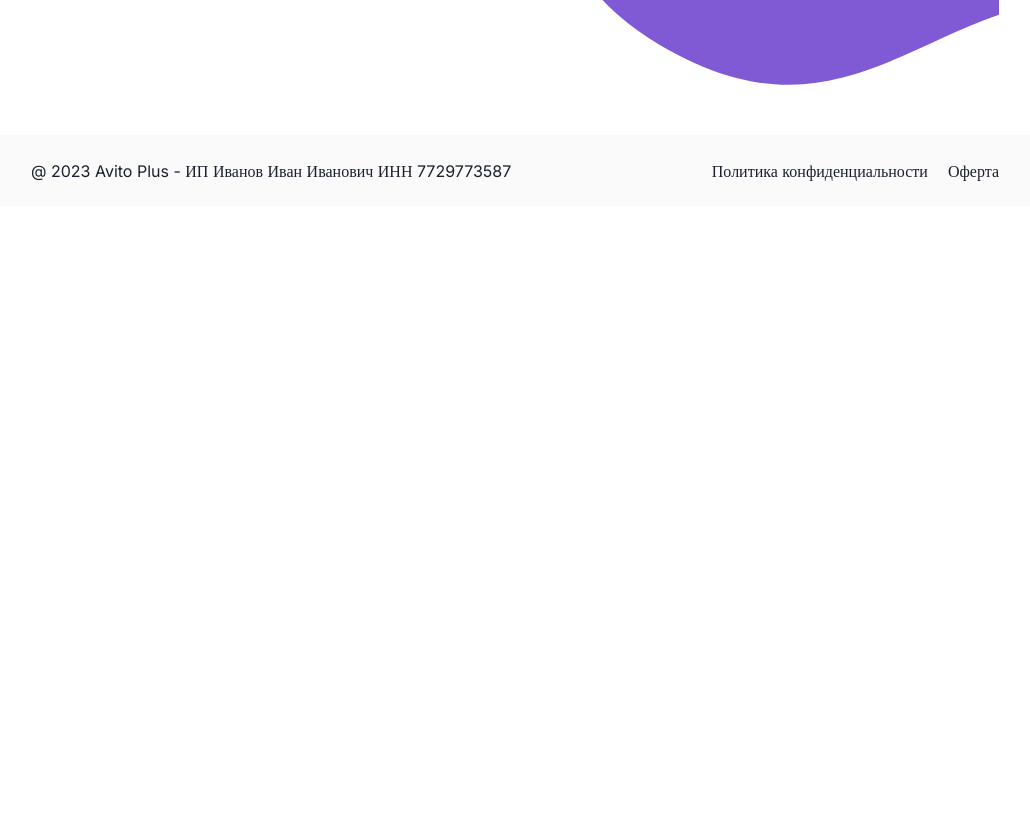
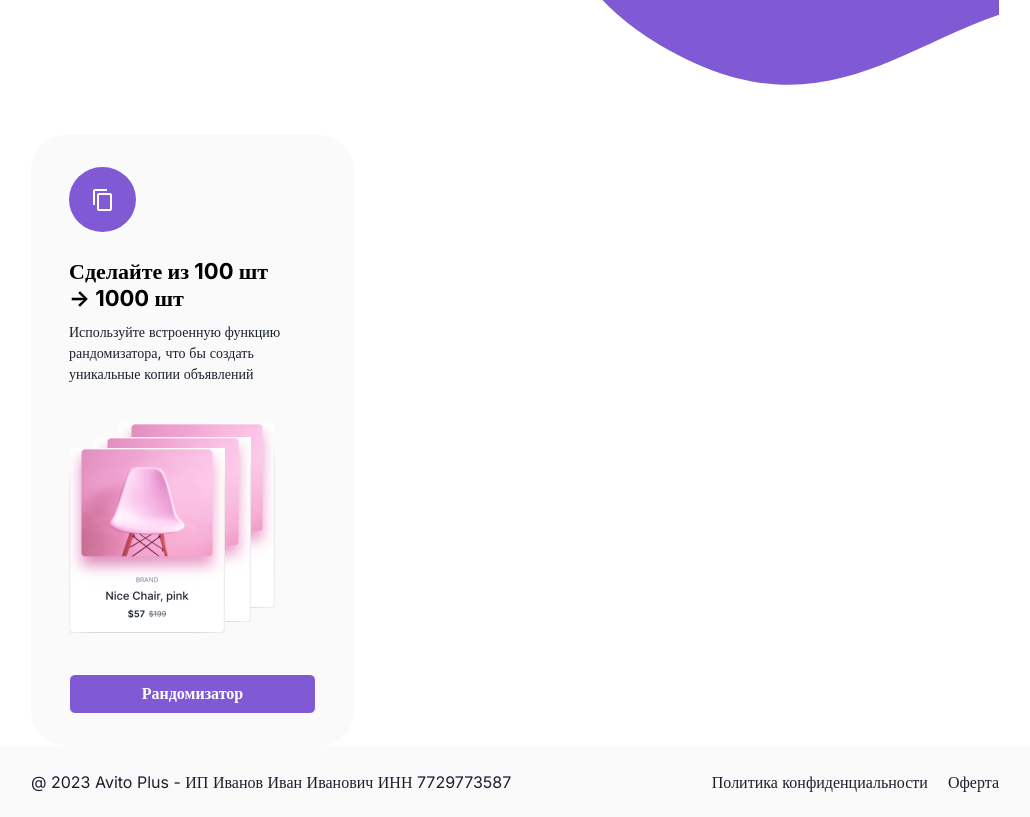
Before and after one commit to fayzullayevelmurod/Avito-Plus, a React (Vite) app: page / in a window 1280 px wide. Shown: the part 1420-2237 px from the top of the page, without its empty margins (125-1155 px from the left). Before the commit the page ends 1626 px from the top, so only its background shows below. Built offline with nearby package versions, Linux system fonts and the light colour scheme; a web font is replaced by a local one.

Commit message:
ADDED: AvitoInfo section

```diff
--- a/src/components/common/Button.jsx
+++ b/src/components/common/Button.jsx
@@ -7,12 +7,12 @@ export default function Button(props) {
       border="1px"
       borderColor="@805AD5"
       borderRadius="6px"
-      transition="0.5s"
+      transition="0.4s"
       bg="#805AD5"
       color="white"
       _hover={{
         background: "white",
-        color: "black",
+        color: "#805AD5",
         border: "1px solid #805AD5"
       }}
       {...props}
--- a/src/pages/Home/layouts/AvitoInfo.jsx
+++ b/src/pages/Home/layouts/AvitoInfo.jsx
@@ -1,10 +1,52 @@
-import { Text } from '@chakra-ui/react'
-import { Container, Button } from '../../../components/common'
+import { Box, Flex, Heading, Image, Text } from '@chakra-ui/react'
+import { CopyIcon } from '@chakra-ui/icons'
+
+import { Button } from '../../../components/common'
+import { Link } from 'react-router-dom'
 
 export default function AvitoInfo() {
   return (
-    <Container>
-
-    </Container>
+    <Flex justify="space-between" align="center" gap="20px">
+      <Flex direction="column" borderRadius="35px" maxW="323px" h="611px" bg="#FAFAFA" py="32px" px="38px">
+        <Flex align="center" justify="center" bg="#805AD5" w="67px" h="67px" borderRadius="50%">
+          <CopyIcon color="white" boxSize={6} />
+        </Flex>
+        <Heading mt="26px" mb="10px" fontSize="22px" fontWeight="700" color="black">
+          Сделайте из 100 шт <br />-&gt; 1000 шт
+        </Heading>
+        <Text fontSize="14px">
+          Используйте встроенную функцию рандомизатора, что бы создать уникальные копии объявлений
+        </Text>
+        <Box w="220px" h="220px" mt="35px" position="relative">
+          <Image
+            src="/assets/images/screenshot.png"
+            alt="Screenshot"
+            position="absolute"
+            left="0"
+            bottom="0"
+            zIndex="3"
+          />
+          <Image
+            src="/assets/images/screenshot.png"
+            alt="Screenshot"
+            position="absolute"
+            left="26px"
+            zIndex="2"
+            bottom="11px" />
+          <Image
+            src="/assets/images/screenshot.png"
+            alt="Screenshot"
+            position="absolute"
+            left="50px"
+            bottom="25px" />
+        </Box>
+        <Link to="/randomizer">
+          <Button w="100%" mt="41px" >
+            <Text>Рандомизатор</Text>
+          </Button>
+        </Link>
+      </Flex>
+      <Flex borderRadius="35px" maxW="640px" h="611px" bg="#FAFAFA"></Flex>
+    </Flex>
   )
 }
```
Also changed, not shown: public/assets/images/screenshot.png (added).
